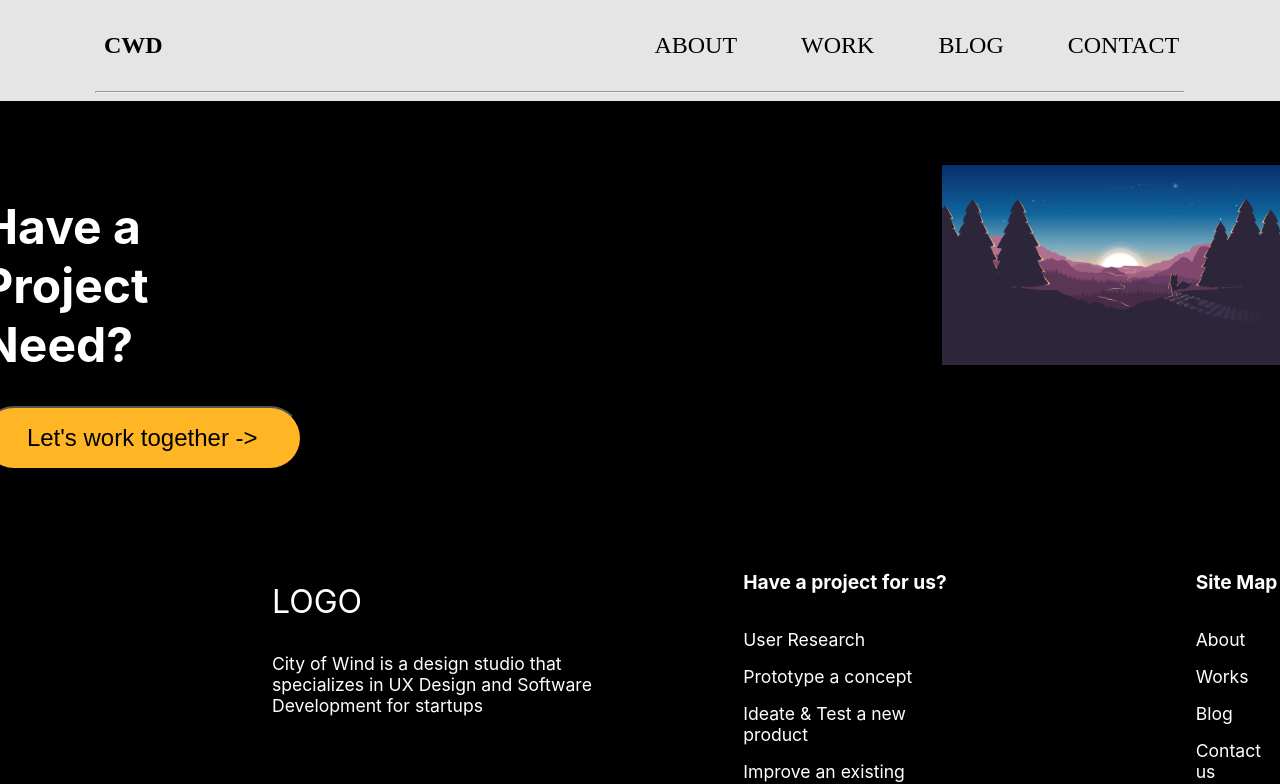
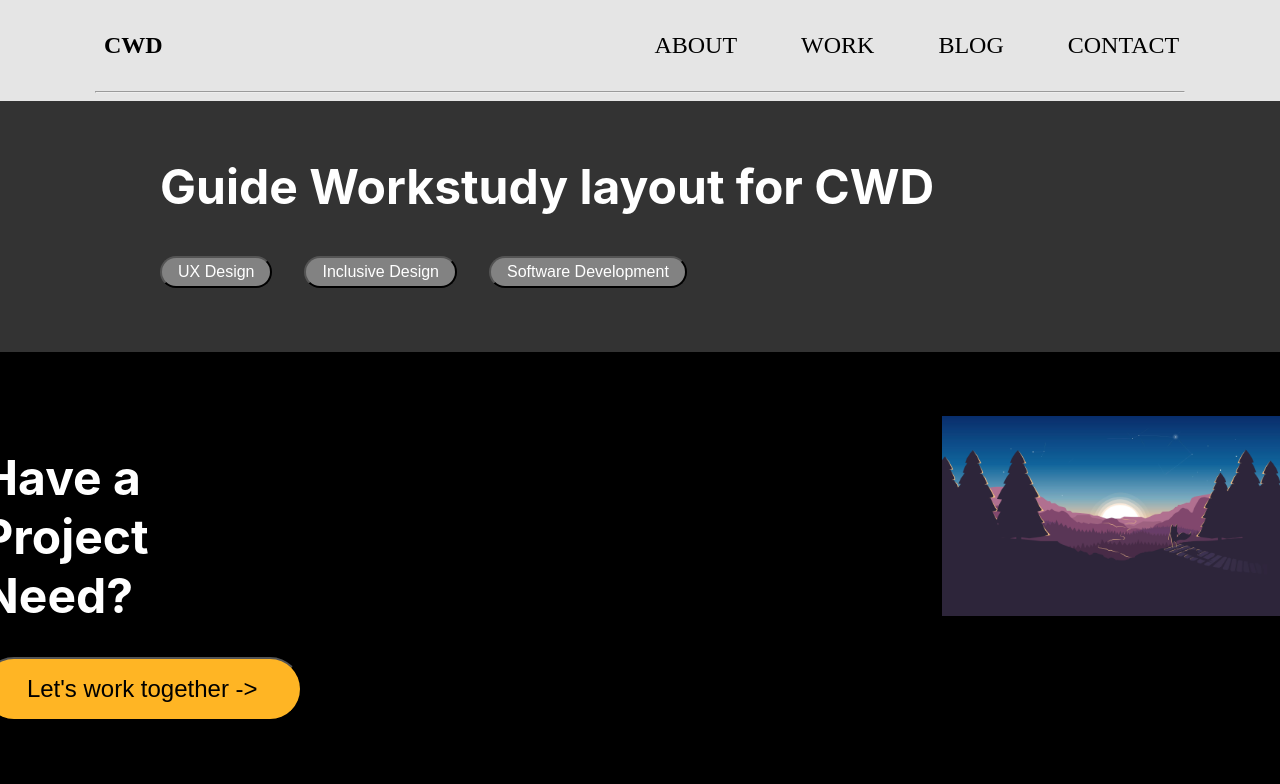
Before and after one commit to ltramos7/cwd-website-fe, a React (Create React App) app: page /workstudy/1 in a window 1280 px wide. Shown: the top 784 px of the page. Built offline with nearby package versions, Linux system fonts and the light colour scheme.

Commit message:
wrkstudy - headcard set

```diff
--- a/src/components/work/workstudy-detail/index.jsx
+++ b/src/components/work/workstudy-detail/index.jsx
@@ -16,8 +16,29 @@ class WorkstudyDetail extends React.Component {
         this.setState({
             ...this.state,
             set: true,
-            card: retrievedWorkstudy
+            workstudy: retrievedWorkstudy
         })
+    }
+
+    returnHeadCard = () => {
+        const workstudy = this.state.workstudy
+
+        function getCategories(categories){
+            return categories.map(category => {
+                return(
+                    <button className='blog-detail__head-btn'>{ category }</button>
+                )
+            })
+        }
+
+        return(
+            <div className='blog-detail__head'>
+                <h1 className='blog-detail__head-title'>{ workstudy.title }</h1>
+                <div className='blog-detail__head-btns'>
+                    { getCategories(workstudy.categories) }
+                </div>
+            </div>
+        )
     }
 
     componentDidMount(){
@@ -27,7 +48,7 @@ class WorkstudyDetail extends React.Component {
     render(){
         return(
             <section className='workstudy-detail'>
-                {/* { this.state.set ? this.returnHeadCard() : <p>Loading...</p>} */}
+                { this.state.set ? this.returnHeadCard() : <p>Loading...</p>}
 
                 {/* { this.state.set ? this.returnHeadImg() : null }
 
```
